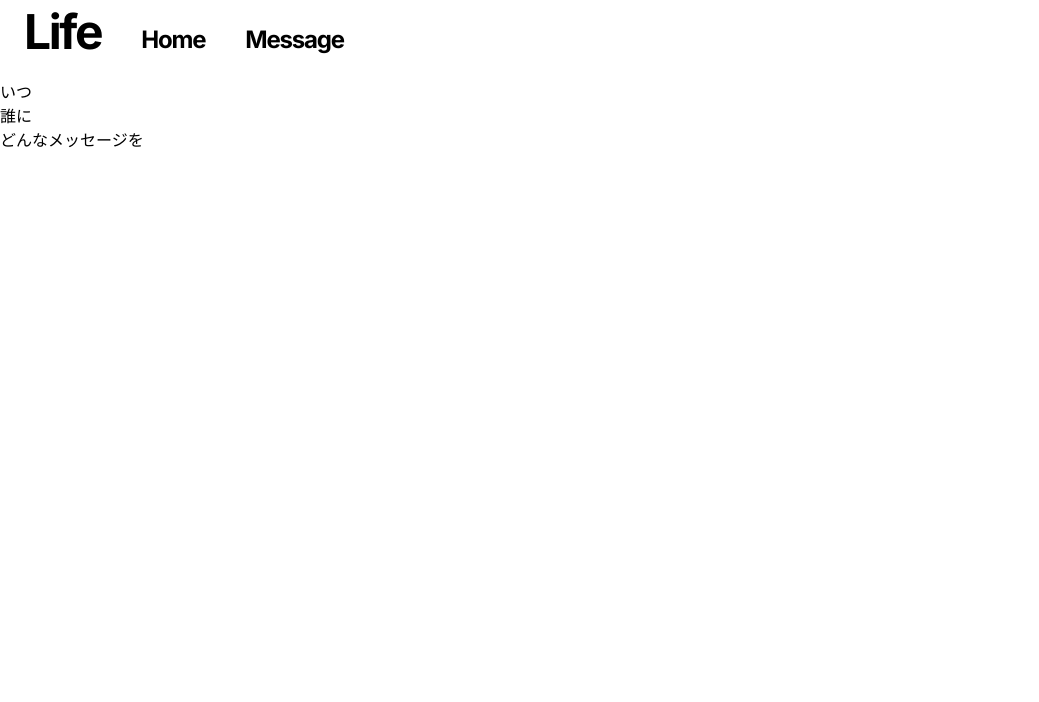
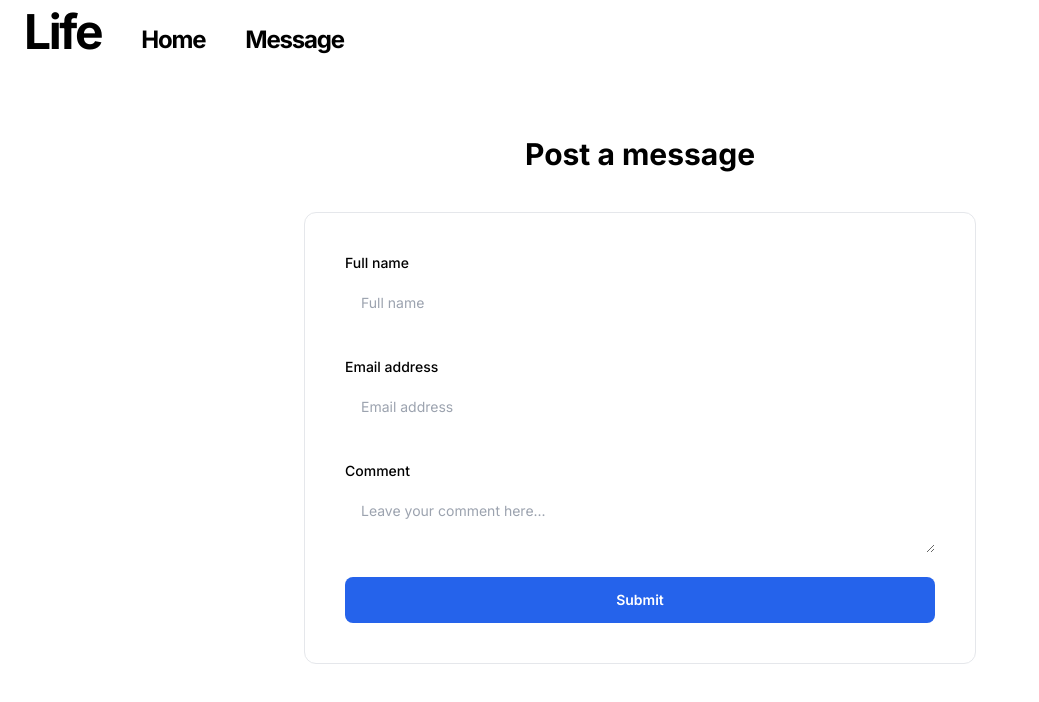
Before and after one commit to guxiken9/wakkason-demo-app, a Next.js app: page /message in a window 1280 px wide. Shown: the top 702 px of the page, without its empty margins (0-1039 px from the left). Built offline with nearby package versions, Linux system fonts and the light colour scheme.

Commit message:
メッセージ追加ページをとりあえず追加

```diff
--- /dev/null
+++ b/src/app/lib/component/PostMessage.tsx
@@ -0,0 +1,71 @@
+export const PostMessage = () => {
+  return (
+    <div className="max-w-[85rem] px-4 py-10 sm:px-6 lg:px-8 lg:py-14 mx-auto">
+      <div className="mx-auto max-w-2xl">
+        <div className="text-center">
+          <h2 className="text-xl font-bold sm:text-3xl">Post a message</h2>
+        </div>
+
+        <div className="mt-5 p-4 relative z-10 bg-white border rounded-xl sm:mt-10 md:p-10">
+          <form>
+            <div className="mb-4 sm:mb-8">
+              <label
+                htmlFor="hs-feedback-post-comment-name-1"
+                className="block mb-2 text-sm font-medium"
+              >
+                Full name
+              </label>
+              <input
+                type="text"
+                id="hs-feedback-post-comment-name-1"
+                className="py-3 px-4 block w-full border-gray-200 rounded-lg text-sm focus:border-blue-500 focus:ring-blue-500 disabled:opacity-50 disabled:pointer-events-none dark:bg-slate-900 dark:text-gray-400 dark:focus:ring-gray-600"
+                placeholder="Full name"
+              />
+            </div>
+
+            <div className="mb-4 sm:mb-8">
+              <label
+                htmlFor="hs-feedback-post-comment-email-1"
+                className="block mb-2 text-sm font-medium"
+              >
+                Email address
+              </label>
+              <input
+                type="email"
+                id="hs-feedback-post-comment-email-1"
+                className="py-3 px-4 block w-full border-gray-200 rounded-lg text-sm focus:border-blue-500 focus:ring-blue-500 disabled:opacity-50 disabled:pointer-events-none dark:bg-slate-900 dark:border-gray-700 dark:text-gray-400 dark:focus:ring-gray-600"
+                placeholder="Email address"
+              />
+            </div>
+
+            <div>
+              <label
+                htmlFor="hs-feedback-post-comment-textarea-1"
+                className="block mb-2 text-sm font-medium"
+              >
+                Comment
+              </label>
+              <div className="mt-1">
+                <textarea
+                  id="hs-feedback-post-comment-textarea-1"
+                  name="hs-feedback-post-comment-textarea-1"
+                  className="py-3 px-4 block w-full border-gray-200 rounded-lg text-sm focus:border-blue-500 focus:ring-blue-500 disabled:opacity-50 disabled:pointer-events-none dark:bg-slate-900 dark:border-gray-700 dark:text-gray-400 dark:focus:ring-gray-600"
+                  placeholder="Leave your comment here..."
+                ></textarea>
+              </div>
+            </div>
+
+            <div className="mt-6 grid">
+              <button
+                type="submit"
+                className="w-full py-3 px-4 inline-flex justify-center items-center gap-x-2 text-sm font-semibold rounded-lg border border-transparent bg-blue-600 text-white hover:bg-blue-700 disabled:opacity-50 disabled:pointer-events-none dark:focus:outline-none dark:focus:ring-1 dark:focus:ring-gray-600"
+              >
+                Submit
+              </button>
+            </div>
+          </form>
+        </div>
+      </div>
+    </div>
+  );
+};
--- a/src/app/message/page.tsx
+++ b/src/app/message/page.tsx
@@ -1,9 +1,9 @@
+import { PostMessage } from "../lib/component/PostMessage";
+
 export default async function Message() {
   return (
     <>
-      <p>いつ</p>
-      <p>誰に</p>
-      <p>どんなメッセージを</p>
+      <PostMessage></PostMessage>
     </>
   );
 }
```
